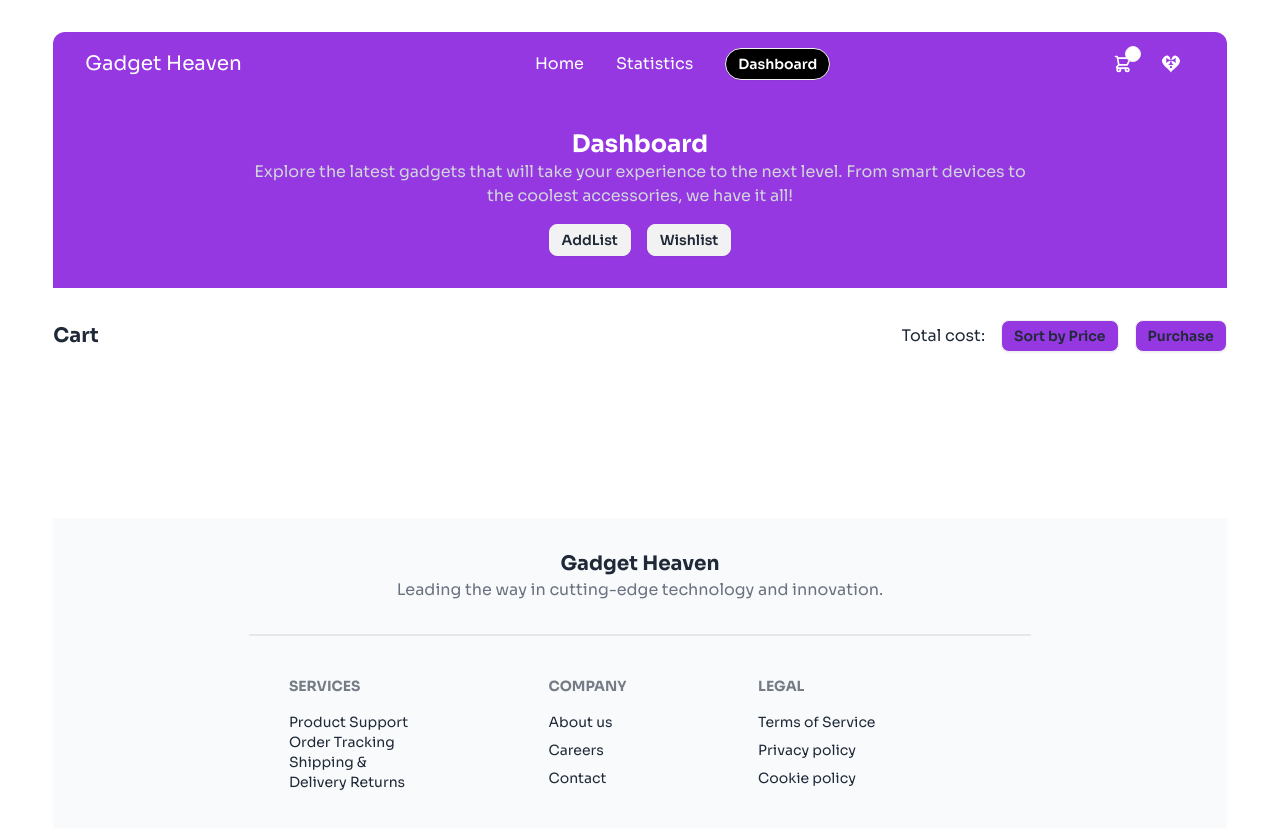
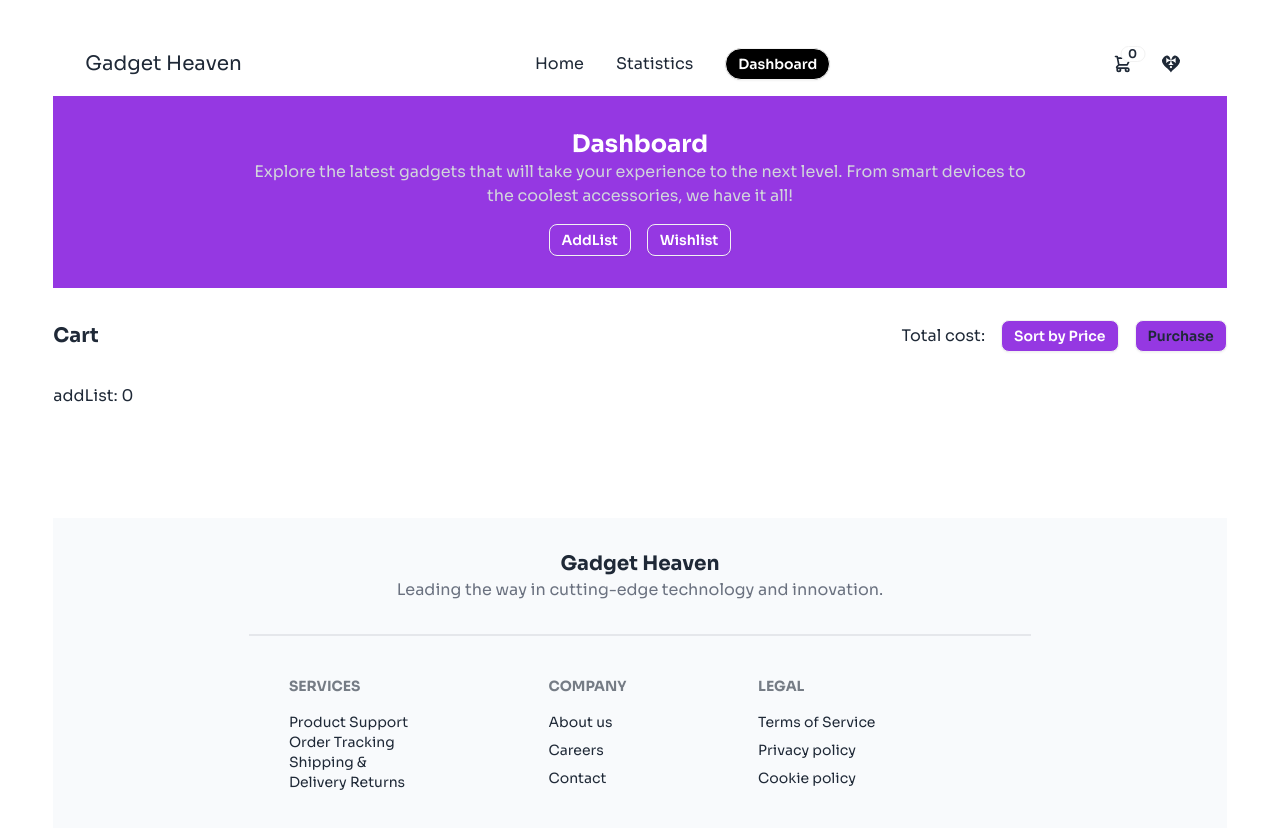
Before and after one commit to programming-hero-web-course-4/b10a8-gadget-heaven-Nazim1247, a React (Vite) app: page /dashboard in a window 1280 px wide. Shown: the top 828 px of the page. Built offline with nearby package versions, Linux system fonts and the light colour scheme.

Commit message:
navbar changing and product add remove done

```diff
--- a/package.json
+++ b/package.json
@@ -12,6 +12,7 @@
   "dependencies": {
     "react": "^18.3.1",
     "react-dom": "^18.3.1",
+    "react-hot-toast": "^2.4.1",
     "react-icons": "^5.3.0",
     "react-router-dom": "^6.27.0"
   },
--- a/src/Components/AddList.jsx
+++ b/src/Components/AddList.jsx
@@ -2,8 +2,8 @@ import { Link, NavLink } from "react-router-dom";
 import { MdOutlineDeleteForever } from "react-icons/md";
 
 
-const AddList = ({ cart }) => {
-    const { image, title, price, description } = cart;
+const AddList = ({ cart, handleRemove }) => {
+    const { id, image, title, price, description } = cart;
     return (
         <div>
             <div className="flex items-center gap-6 my-6">
@@ -14,7 +14,7 @@ const AddList = ({ cart }) => {
                         <p className="text-gray-400">{description}</p>
                         <p>Price: {price}</p>
                     </div>
-                    <Link className="btn btn-sm text-xl p-2 rounded-2xl">
+                    <Link onClick={()=>handleRemove(id)} className="btn btn-sm text-xl p-2 rounded-2xl">
                         <MdOutlineDeleteForever />
                     </Link>
                 </div>
--- /dev/null
+++ b/src/Components/Navbar.css
@@ -0,0 +1,9 @@
+.active{
+    color: white;
+    background-color: #9538E2;
+}
+
+.non-active{
+    color: black;
+    background-color: white;
+}
--- a/src/Components/Navbar.jsx
+++ b/src/Components/Navbar.jsx
@@ -1,10 +1,22 @@
-import { NavLink } from "react-router-dom";
+import { NavLink, useLocation } from "react-router-dom";
 import { GiRoyalLove } from "react-icons/gi";
+import './Navbar.css'
+// import { addToStoredList, getStoredList } from "../Utilities";
+// import { useState } from "react";
 
 
 const Navbar = () => {
+    const {pathname} = useLocation()
+    const home = pathname === '/';
+
+    // const [add, setAdd] = useState([]);
+    // setAdd(addList)
+    // const addList = addToStoredList();
+    // console.log(addList);
+    // const get = getStoredList()
+    // console.log(get)
     return (
-        <div className="navbar bg-[#9538E2] text-white px-8 mt-8 rounded-t-xl">
+        <div className={`navbar px-8 mt-8 rounded-t-xl ${home?'active':'none-active'}`}>
             <div className="flex-1">
                 <a className="text-xl">Gadget Heaven</a>
             </div>
@@ -29,7 +41,7 @@ const Navbar = () => {
                                     strokeWidth="2"
                                     d="M3 3h2l.4 2M7 13h10l4-8H5.4M7 13L5.4 5M7 13l-2.293 2.293c-.63.63-.184 1.707.707 1.707H17m0 0a2 2 0 100 4 2 2 0 000-4zm-8 2a2 2 0 11-4 0 2 2 0 014 0z" />
                             </svg>
-                            <span className="badge badge-sm indicator-item"></span>
+                            <span className="badge badge-sm indicator-item">0</span>
                         </div>
                     </div>
                     <div
@@ -64,6 +76,9 @@ const Navbar = () => {
                     </ul>
                 </div>
             </div>
+
+
+
         </div>
     );
 };
--- a/src/Layouts/MainLayout.jsx
+++ b/src/Layouts/MainLayout.jsx
@@ -1,12 +1,14 @@
 import { Outlet } from "react-router-dom";
 import Footer from "../Components/Footer";
 import Navbar from "../Components/Navbar";
+import { Toaster } from 'react-hot-toast';
 
 
 
 const MainLayout = () => {
     return (
         <div className="max-w-[1250px] w-11/12 mx-auto">
+            <Toaster />
             {/* navbar */}
             <Navbar></Navbar>
                 {/* dynamic section */}
--- a/src/Pages/Dashboard.jsx
+++ b/src/Pages/Dashboard.jsx
@@ -1,20 +1,36 @@
 import { useEffect, useState } from "react";
-import { NavLink, useLoaderData } from "react-router-dom";
-import { getStoredList } from "../Utilities";
+import { NavLink, useLoaderData, useLocation } from "react-router-dom";
+import { getStoredList, removeCart } from "../Utilities";
 import AddList from "../Components/AddList";
 import WishList from "../Components/WishList";
+import toast from "react-hot-toast";
 
 
 const Dashboard = () => {
     const allProducts = useLoaderData();
     const [addList, setAddList] = useState([]);
+    const [product, setProduct] = useState(addList);
+    const [purchase, setPurchase] = useState(false);
 
-    const [product, setProduct] = useState(addList);
+    // const {pathname} = useLocation();
+    // console.log(pathname);
+
+    const handleRemove = (id)=>{
+        removeCart(id);
+        console.log(id)
+    }
+
+    const handlePurchase = ()=>{
+        setAddList([]);
+        setPurchase(true);
+    }
+
     const handleSort = (sortBy)=>{
         if(sortBy === 'price'){
             const sorted = addList.sort((a, b)=> b.price - a.price);
             setProduct(sorted);
-            setAddList([])
+            setAddList([]);
+            toast.success('Sorted Successfully')
         }else{
             setProduct(addList)
         }
@@ -35,6 +51,9 @@ const Dashboard = () => {
 
         const addProductList = allProducts.filter(product => storedAddListInt.includes(product.id));
         setAddList(addProductList);
+        // if(addProductList){
+        //     setPurchase(true);
+        // }
     }, [])
     return (
         <div>
@@ -51,11 +70,12 @@ const Dashboard = () => {
                 <h3 className="text-xl font-bold">Cart</h3>
                 <div className="flex justify-center items-center gap-4">
                     <h3>Total cost:</h3>
-                    <NavLink onClick={()=> handleSort('price')} className={({ isActive }) => `${isActive ? 'btn btn-sm bg-[#9538E2]' : ''}`}>Sort by Price</NavLink>
-                    <NavLink className={({ isActive }) => `${isActive ? 'btn btn-sm bg-[#9538E2]' : ''}`}>Purchase</NavLink>
+                    <NavLink onClick={()=> handleSort('price')} className={({ isActive }) => `${isActive ? 'active btn btn-sm bg-[#9538E2]' : ''}`}>Sort by Price</NavLink>
+                    <NavLink disabled={purchase} onClick={handlePurchase} className={({ isActive }) => `${isActive ? 'btn btn-sm bg-[#9538E2]' : ''}`}>Purchase</NavLink>
                 </div>
             </div>
-            {addList.map(cart => <AddList key={cart.id} cart={cart}></AddList>)}
+            addList: {addList.length}
+            {addList.map(cart => <AddList handleRemove={handleRemove} key={cart.id} cart={cart}></AddList>)}
             {product.map(cart => <AddList key={cart.id} cart={cart}></AddList>)}
             {/* {wishList.map(cart => <WishList key={cart.id} cart={cart}></WishList>)} */}
         </div>
--- a/src/Utilities/index.js
+++ b/src/Utilities/index.js
@@ -1,43 +1,56 @@
-const getStoredList = ()=>{
+import toast from "react-hot-toast";
+
+const getStoredList = () => {
     const storedListStr = localStorage.getItem('add-list');
-    if(storedListStr){
+    if (storedListStr) {
         const storedList = JSON.parse(storedListStr);
         return storedList;
-    }else{
+    } else {
         return [];
     }
 }
 
-const addToStoredList = (id)=>{
+const addToStoredList = (id) => {
     const storedList = getStoredList();
-    if(storedList.includes(id)){
-        alert('already added');
-    }else{
+    if (storedList.includes(id)) {
+        toast.error('already added');
+    } else {
         storedList.push(id);
         const storedListStr = JSON.stringify(storedList);
         localStorage.setItem('add-list', storedListStr);
+        toast.success('successfully added');
     }
 }
 
-const getStoredWishList = ()=>{
+const getStoredWishList = () => {
     const storedListStr = localStorage.getItem('wish-list');
-    if(storedListStr){
+    if (storedListStr) {
         const storedList = JSON.parse(storedListStr);
         return storedList;
-    }else{
+    } else {
         return [];
     }
 }
 
-const addToStoredWishList = (id)=>{
+const addToStoredWishList = (id) => {
     const storedList = getStoredWishList();
-    if(storedList.includes(id)){
-        alert('already added');
-    }else{
+    if (storedList.includes(id)) {
+        toast.error('already added');
+    } else {
         storedList.push(id);
         const storedListStr = JSON.stringify(storedList);
         localStorage.setItem('wish-list', storedListStr);
+        toast.success('successfully added');
     }
 }
 
-export {addToStoredList,addToStoredWishList,getStoredList}
+const removeCart = (id) => {
+    const removed = getStoredList();
+    const remaining = removed.filter(cart => cart != parseInt(id));
+    console.log(removed, id)
+    localStorage.setItem('add-list', JSON.stringify(remaining));
+    console.log(remaining)
+    toast.success('Successfully Removed')
+}
+
+export { addToStoredList, addToStoredWishList, getStoredList, removeCart }
```
Also changed, not shown: 1 other file (tests, documents, lock files or other folders).
